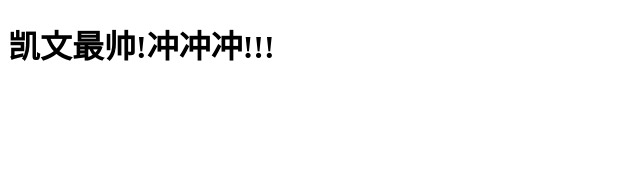
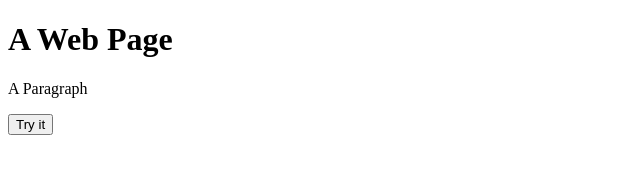
Before and after one commit to Flysmallsheep/KevinYang, a plain HTML site: page Kevin.html in a window 1280 px wide. Shown: the whole page, without its empty margins (0-640 px from the left). Drawn offline with Linux system fonts and the light colour scheme.

Commit message:
Update Kevin.html

```diff
--- a/Kevin.html
+++ b/Kevin.html
@@ -1,6 +1,17 @@
 <!DOCTYPE html>
 <html>
-	<head><title>看看是谁来了~</title></head>
-	<body><h1>凯文最帅!冲冲冲!!!</h1></body>
+<head>
+<script>
+function myFunction() {
+  document.getElementById("demo").innerHTML = "Paragraph changed.";
+}
+</script>
+</head>
+<body>
 
+<h1>A Web Page</h1>
+<p id="demo">A Paragraph</p>
+<button type="button" onclick="myFunction()">Try it</button>
+
+</body>
 </html>
```
